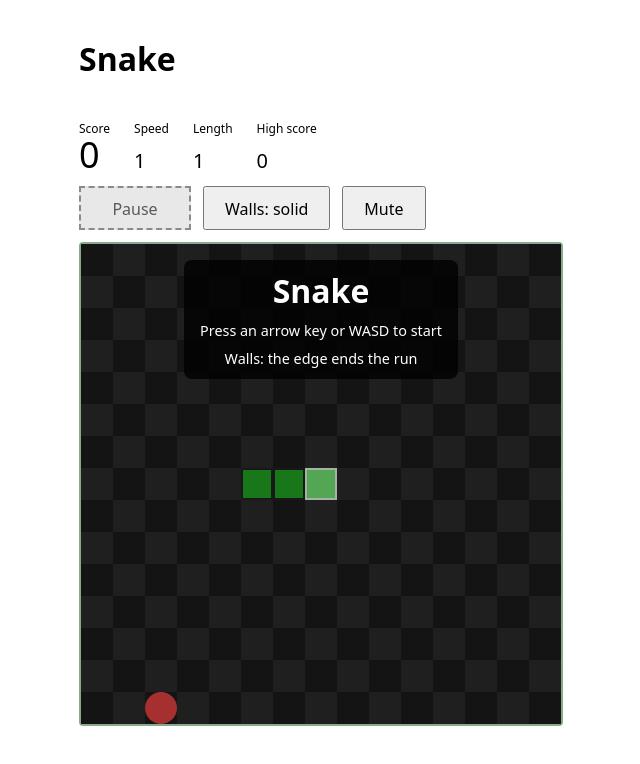
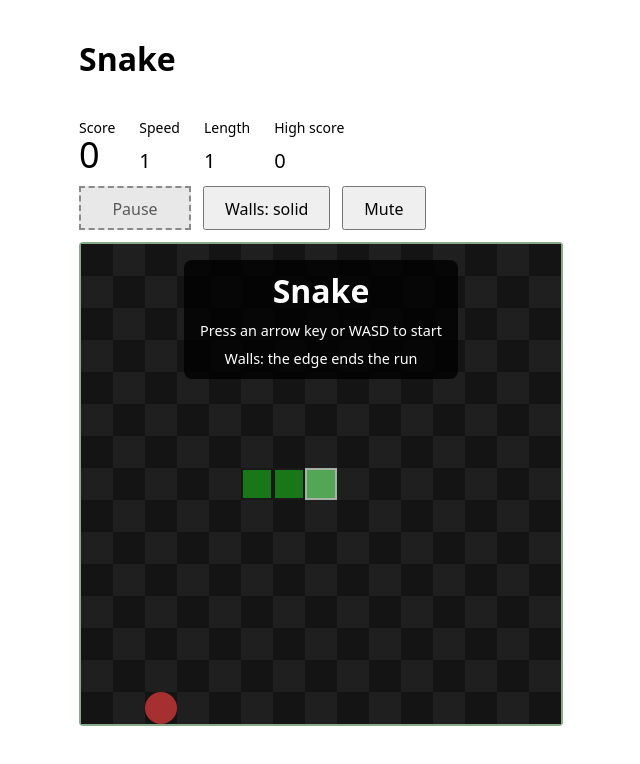
Before and after one commit to mariusachim/awesomeProject1, a React (Vite) app: page / in a window 1280 px wide. Shown: the top 764 px of the page, without its empty margins (319-959 px from the left). Built offline with nearby package versions, Linux system fonts and the light colour scheme.

Commit message:
feat(#193): raise the stat labels to 14 px

```diff
--- a/src/index.css
+++ b/src/index.css
@@ -219,7 +219,7 @@ button:focus-visible {
 }
 
 .stat-label {
-  font-size: 0.75rem;
+  font-size: 0.875rem;
 }
 
 .stat-value {
```
